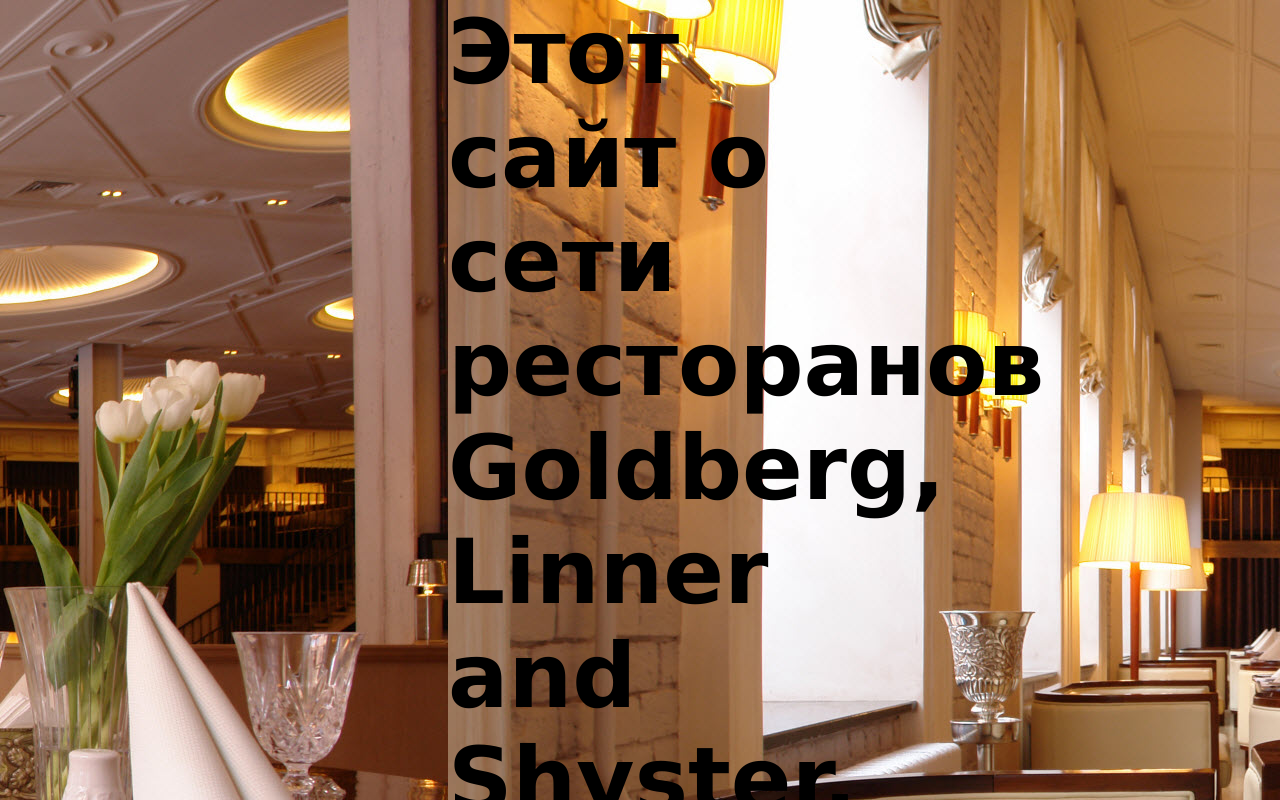
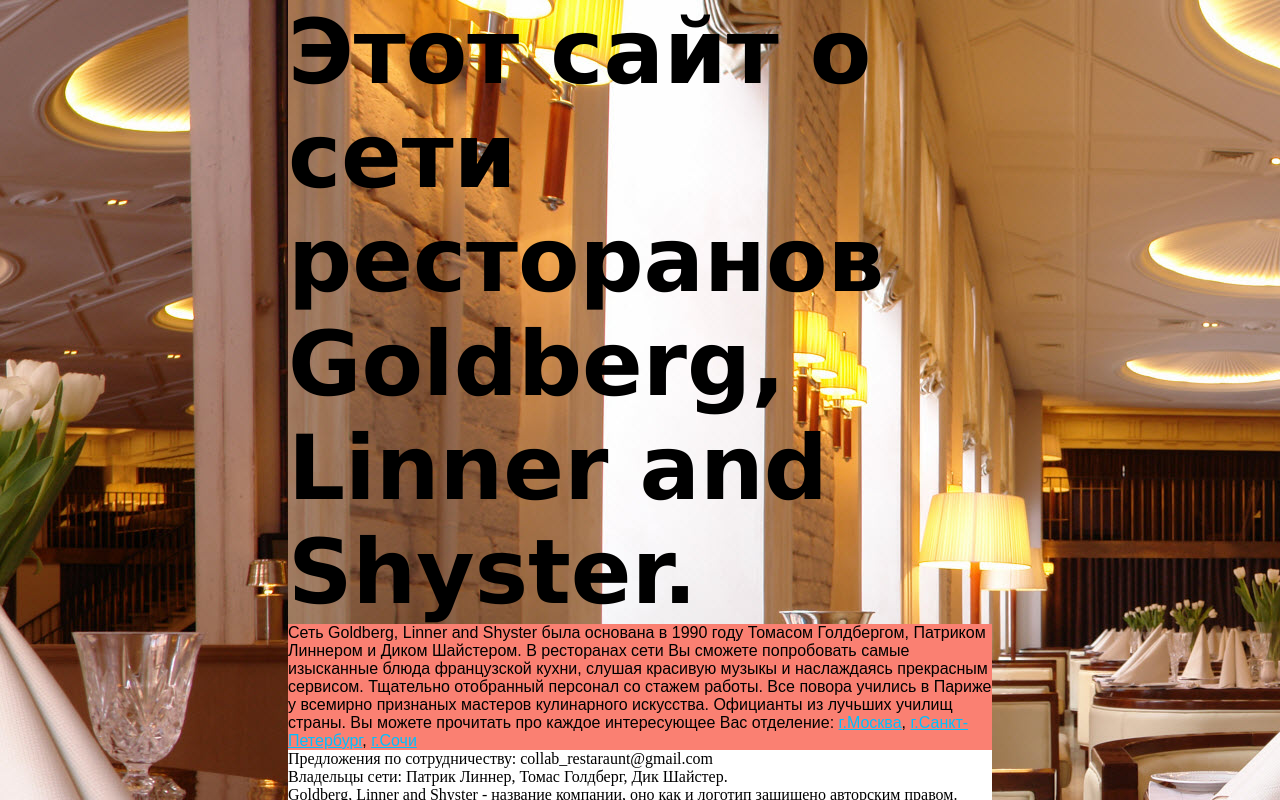
Before and after one commit to dimgrab/Site, a plain HTML site: page index.html in a window 1280 px wide. Shown: the top 800 px of the page. Drawn offline with Linux system fonts and the light colour scheme.

Commit message:
Update style.css

```diff
--- a/style.css
+++ b/style.css
@@ -3,7 +3,7 @@ body {
 }
 
 * {
-    width: 30vw;
+    width: 55vw;
     margin: auto;
 }
 
```
